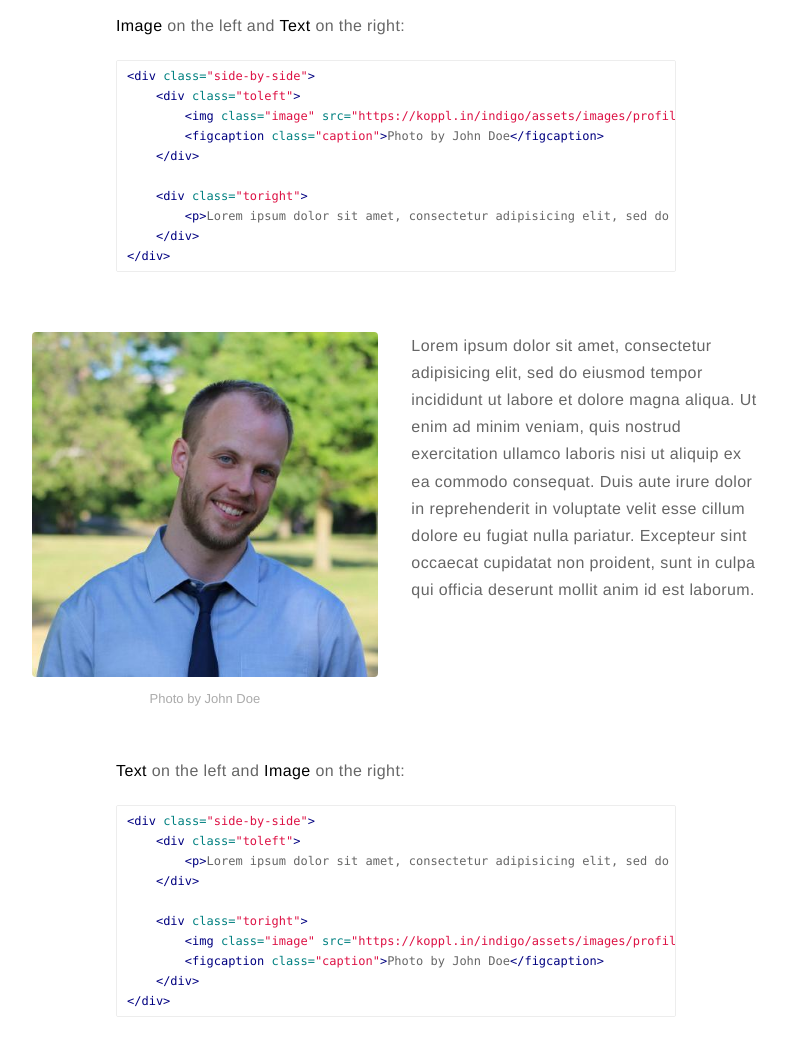
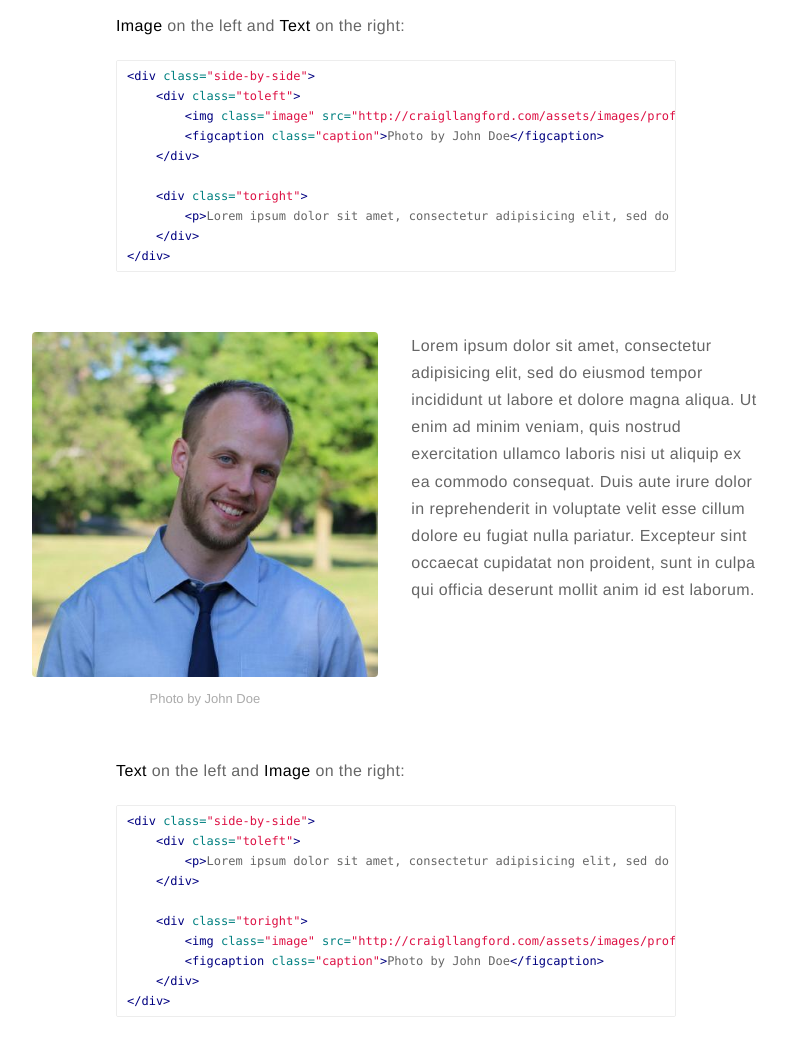
Before and after one commit to CraigLangford/CraigLangford.github.io, a Jekyll site: the page built from _posts/2015-02-24-markdown-extra-components.markdown, in a window 1280 px wide and 1400 px high, scrolled down 1068 px. Shown: the part 151-1188 px from the top of the window, without its empty margins (244-1032 px from the left). Built offline with Jekyll 4.4.1, drawn with Linux system fonts in a browser that asks for light colours; comment, search, counter and statistics services are not loaded; some of the changed lines change nothing that is shown.

Commit message:
Updated root site settings

```diff
--- a/_config.yml
+++ b/_config.yml
@@ -15,7 +15,7 @@
 resume-external: true
 resume-url: https://google.com/?q=my+resume
 
-url: https://koppl.in/indigo
+url: http://craigllangford.com
 # your url: http://USERNAME.github.io
 
 permalink: /:title/
@@ -33,13 +33,13 @@
   categories: [blog, project] # only show disqus for posts that have these categories
 
 # if you don't have any of social below, comment the line
-facebook: myfacebook
-twitter: mytwitter
+# facebook: myfacebook
+# twitter: mytwitter
 # google: mygoogle
 # instagram: myinstagram
 # pinterest: mypinterest
-# linkedin: mylinkedin
-# youtube: myyoutube
+linkedin: mylinkedin
+youtube: myyoutube
 # spotify: myspotify
 github: mygithub
 # lastfm: mylastfm
```
